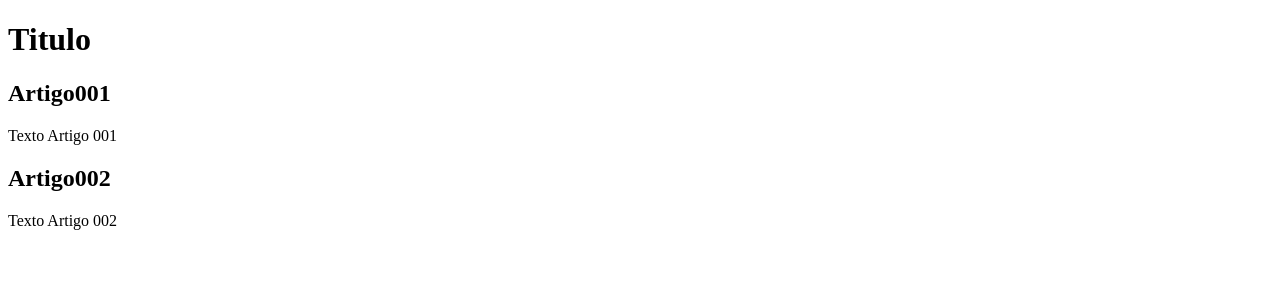
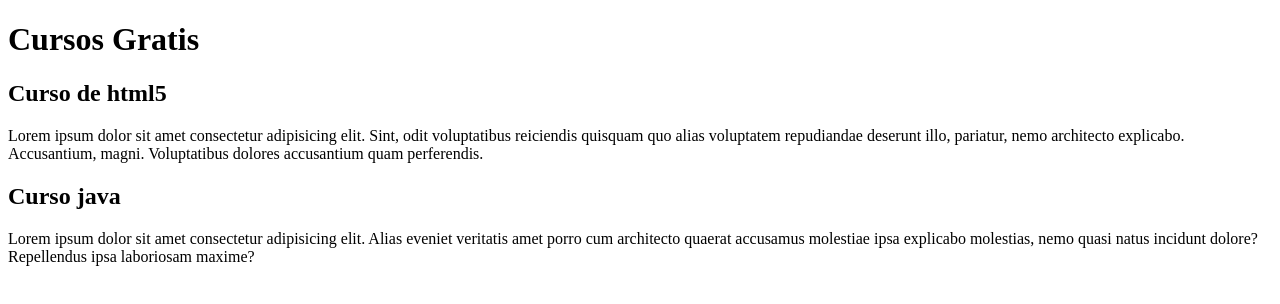
Before and after one commit to jairovalgas/projeto-site, a plain HTML site: page index.html in a window 1280 px wide. Drawn offline with Linux system fonts and the light colour scheme.

Commit message:
comecei no conteudo

```diff
--- a/index.html
+++ b/index.html
@@ -9,15 +9,16 @@
 <body>
     <main>
         <header>
-            <h1>Titulo</h1>
+            <h1>Cursos Gratis</h1>
         </header>
         <article>
-            <h2>Artigo001</h2>
-            <p>Texto Artigo 001</p>
+            <h2>Curso de html5</h2>
+            <p>Lorem ipsum dolor sit amet consectetur adipisicing elit. Sint, odit voluptatibus reiciendis quisquam quo alias voluptatem repudiandae deserunt illo, pariatur, nemo architecto explicabo. Accusantium, magni. Voluptatibus dolores accusantium quam perferendis.
+            </p>
         </article>
         <article>
-            <h2>Artigo002</h2>
-            <p>Texto Artigo 002</p>
+            <h2>Curso java</h2>
+            <p>Lorem ipsum dolor sit amet consectetur adipisicing elit. Alias eveniet veritatis amet porro cum architecto quaerat accusamus molestiae ipsa explicabo molestias, nemo quasi natus incidunt dolore? Repellendus ipsa laboriosam maxime?</p>
         </article>
     </main>
 </body>
```
